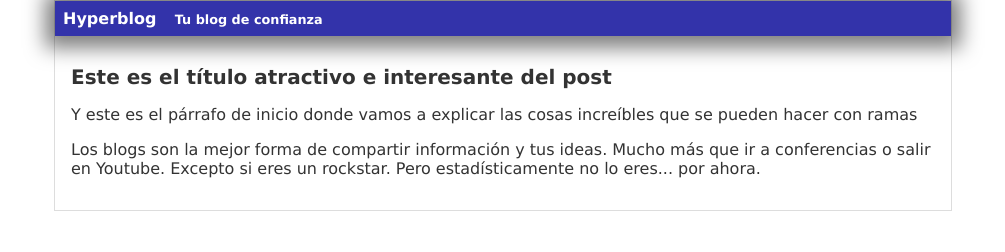
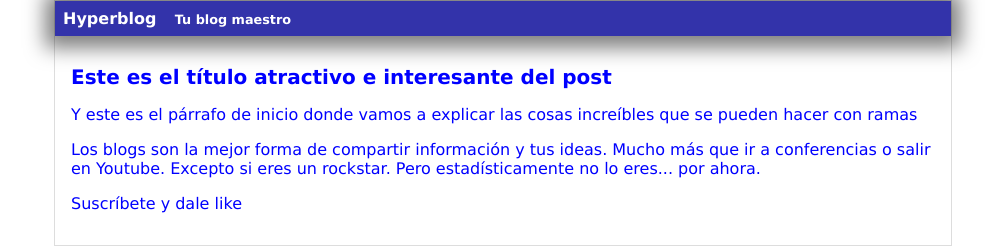
Before and after one commit to alnaranjoar/hyperblog, a plain HTML site: page index.html in a window 1280 px wide. Shown: the whole page, without its empty margins (137-1142 px from the left). Drawn offline with Linux system fonts and the light colour scheme.

Commit message:
Agregué suscripción, cambié la cabecera maestra y puse todo azul

```diff
--- a/css/styles.css
+++ b/css/styles.css
@@ -1,6 +1,6 @@
 body {
     text-align: center;
-    color: #333;
+    color: blue;
     font-family:Verdana, Geneva, Tahoma, sans-serif;
     font-size: 16px;
     margin: 0;
--- a/index.html
+++ b/index.html
@@ -11,12 +11,13 @@
     <div id="container">
         <div id="cabecera">
             Hyperblog
-            <span id="tagline">Tu blog de confianza</span>
+            <span id="tagline">Tu blog maestro</span>
         </div>
         <div id="post">
             <h1>Este es el título atractivo e interesante del post</h1>
             <p>Y este es el párrafo de inicio donde vamos a explicar las cosas increíbles que se pueden hacer con ramas </p>
             <p>Los blogs son la mejor forma de compartir información y tus ideas. Mucho más que ir a conferencias o salir en Youtube. Excepto si eres un rockstar. Pero estadísticamente no lo eres... por ahora.</p>
+            <p>Suscríbete y dale like</p>
         </div>
     </div>
 
```
